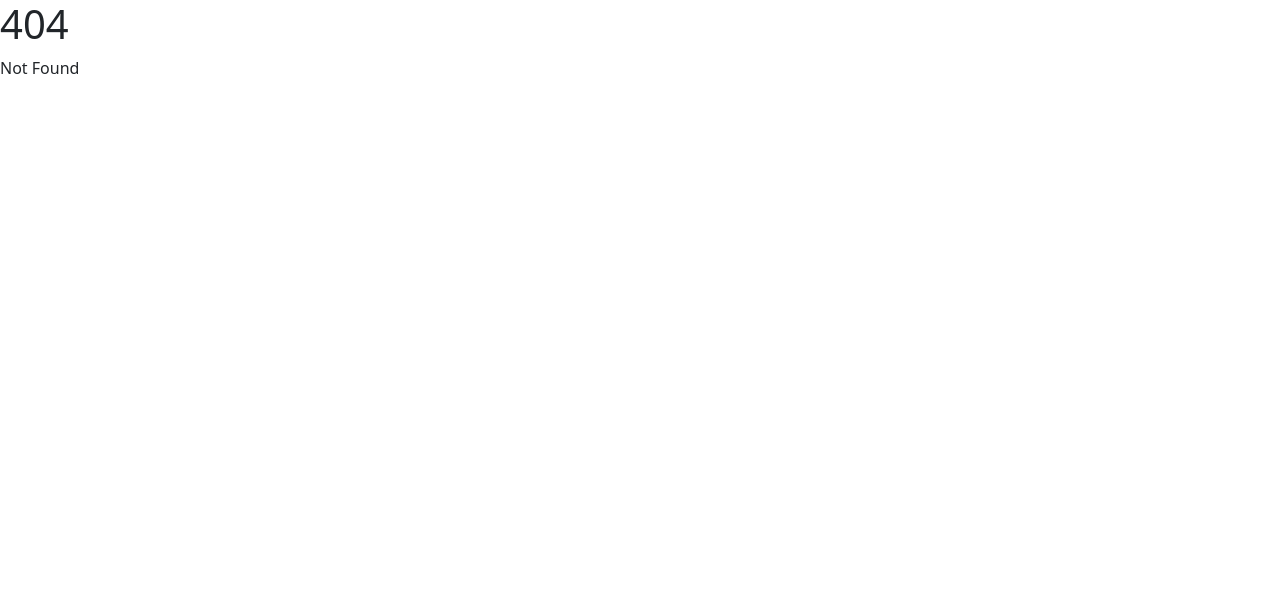
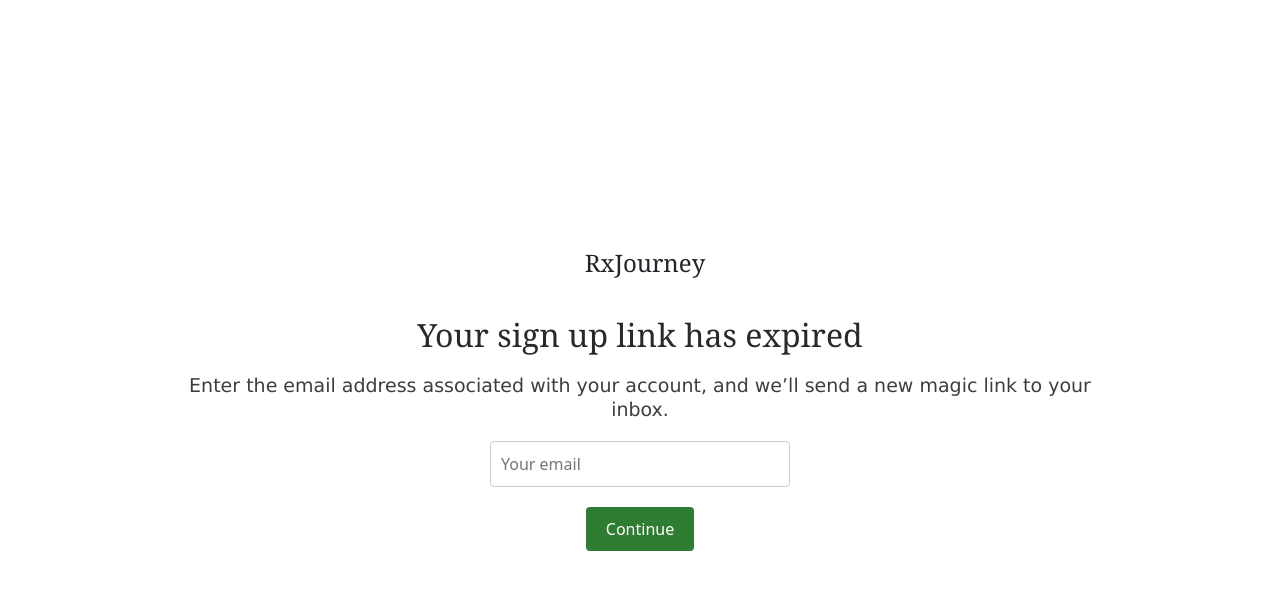
Before and after one commit to chistev/RxJourney, a SvelteKit app: page /confirm-email in a window 1280 px wide. Before the commit this address had no page. Shown: the top 590 px of the page. Built offline with nearby package versions, Linux system fonts and the light colour scheme.

Commit message:
Added the confirm-email route for conditionally rendering the appropriate block of code depending on if the token is valid or not; added a utils.js for fetchCsrfToken, validateEmail, checkEmail

```diff
--- /dev/null
+++ b/src/routes/confirm-email/+page.js
@@ -0,0 +1,19 @@
+export async function load({ url }) {
+    const token = url.searchParams.get('token');
+    console.log('Token:', token);
+
+    if (!token) {
+        return { valid: false };
+    }
+
+    const res = await fetch(`http://localhost:8000/validate-token/${token}`);
+    console.log('Fetch Response:', res);
+
+    if (res.ok) {
+        const data = await res.json();
+        console.log('Response Data:', data);
+        return { valid: data.valid, formData: data.data };
+    } else {
+        return { valid: false };
+    }
+}
--- /dev/null
+++ b/src/routes/confirm-email/+page.svelte
@@ -0,0 +1,189 @@
+<script>
+  import { fetchCsrfToken, validateEmail, checkEmail } from '../../utils'
+  export let data; // Import the data prop
+
+  let { valid, formData } = data; // Destructure the data prop
+  let email = '';
+  let emailError = '';
+  let csrfToken = '';
+  let emailExistsError = '';
+  let loading = false;
+
+  async function handleContinue() {
+    emailError = validateEmail(email);
+    if (!emailError) {
+      loading = true;
+      try {
+        csrfToken = await fetchCsrfToken();
+        const data = await checkEmail(email, csrfToken);
+
+        if (data.exists) {
+          emailExistsError = 'This email address is already registered.';
+        } else {
+          emailExistsError = '';
+          alert(`A new magic link has been sent to ${email}.`);
+          window.location.href = '/';
+        }
+      } catch (error) {
+        console.error('Error:', error);
+      } finally {
+        loading = false;
+      }
+    }
+  }
+</script>
+
+<style>
+  .container {
+    display: flex;
+    flex-direction: column;
+    align-items: center;
+    justify-content: center;
+    height: 100vh;
+    text-align: center;
+    background-color: #fff;
+    padding: 20px;
+  }
+
+  .header {
+    display: flex;
+    align-items: center;
+    margin-bottom: 20px;
+  }
+
+  .header h1 {
+    margin-left: 10px;
+    font-size: 24px;
+    font-weight: 500;
+  }
+
+  h1 {
+    font-size: 32px;
+    margin-bottom: 20px;
+    font-family: Georgia, 'Times New Roman', Times, serif;
+  }
+
+  p {
+    margin-bottom: 20px;
+    font-size: 19px;
+    font-family: 'Lucida Sans', 'Lucida Sans Regular', 'Lucida Grande', 'Lucida Sans Unicode', Geneva, Verdana, sans-serif;
+  }
+
+  form {
+    display: flex;
+    flex-direction: column;
+    align-items: center;
+  }
+
+  input[type="email"], input[type="text"] {
+    width: 300px;
+    max-width: 100%;
+    padding: 10px;
+    margin-bottom: 20px;
+    border: 1px solid #ccc;
+    border-radius: 4px;
+  }
+
+  button {
+    background-color: #2e7d32;
+    color: white;
+    padding: 10px 20px;
+    border: none;
+    border-radius: 4px;
+    cursor: pointer;
+    font-size: 16px;
+  }
+
+  button:hover {
+    background-color: #276f2a;
+  }
+
+  .error-message {
+    color: red;
+    font-size: 14px;
+    margin-top: 5px;
+  }
+
+  .loading {
+    color: #555;
+    font-size: 16px;
+    margin-top: 10px;
+  }
+
+  .expired-header {
+    font-family: Georgia, 'Times New Roman', Times, serif;
+    font-weight: 500;
+    font-size: 32px;
+    line-height: 36px;
+    color: rgba(0, 0, 0, 0.84);
+  }
+
+  .expired-paragraph {
+    font-family: 'Lucida Sans', 'Lucida Sans Regular', 'Lucida Grande', 'Lucida Sans Unicode', Geneva, Verdana, sans-serif;
+    font-weight: 400;
+    font-size: 19px;
+    line-height: 24px;
+    color: rgba(0, 0, 0, 0.76);
+    width: 85%;
+    margin-bottom: 20px;
+  }
+
+  .input-container {
+    margin-bottom: 20px;
+    text-align: left;
+    width: 100%;
+    display: flex;
+    flex-direction: column;
+    align-items: center;
+  }
+
+  .input-container label {
+    display: block;
+    margin-bottom: 5px;
+    font-size: 16px;
+    font-weight: 500;
+  }
+</style>
+
+<div class="container">
+  <div class="header">
+    <h1><a href="/" style="text-decoration: none; color: inherit;">RxJourney</a></h1>
+  </div>
+
+  {#if valid}
+    <h1>Almost there!</h1>
+    <p>Finish creating your account so that you can upgrade to membership.</p>
+    <div class="input-container">
+      <label>Your full name</label>
+      <input type="text" value={formData} readonly />
+    </div>
+    <div class="input-container">
+      <label>Your email</label>
+      <input type="email" value={formData} readonly />
+    </div>
+    <button>Create account</button>
+  {:else}
+    <h1 class="expired-header">Your sign up link has expired</h1>
+    <p class="expired-paragraph">Enter the email address associated with your account, and we’ll send a new magic link to your inbox.</p>
+    <form on:submit|preventDefault={handleContinue}>
+      <input
+        type="email"
+        name="email"
+        placeholder="Your email"
+        bind:value={email}
+        class:invalid={emailError || emailExistsError}
+        required
+      />
+      {#if emailError}
+        <div class="error-message">{emailError}</div>
+      {/if}
+      {#if emailExistsError}
+        <div class="error-message">{emailExistsError}</div>
+      {/if}
+      {#if loading}
+        <div class="loading">Checking email... Please wait.</div>
+      {/if}
+      <button type="submit">Continue</button>
+    </form>
+  {/if}
+</div>
--- /dev/null
+++ b/src/utils.js
@@ -0,0 +1,48 @@
+export async function fetchCsrfToken() {
+    try {
+      const response = await fetch('http://localhost:8000/get-csrf-token/', {
+        method: 'GET',
+        credentials: 'include'
+      });
+
+      if (!response.ok) {
+        throw new Error('Failed to fetch CSRF token');
+      }
+
+      const data = await response.json();
+      return data.csrfToken;
+    } catch (error) {
+      console.error('Error fetching CSRF token:', error);
+    }
+  }
+
+  export function validateEmail(email) {
+    const emailPattern = /^[^\s@]+@[^\s@]+\.[^\s@]+$/;
+    if (!emailPattern.test(email)) {
+      return 'Please enter a valid email address.';
+    }
+    return '';
+  }
+
+  export async function checkEmail(email, csrfToken) {
+    if (!csrfToken) {
+      csrfToken = await fetchCsrfToken();
+    }
+
+    const response = await fetch('http://localhost:8000/check-email/', {
+      method: 'POST',
+      headers: {
+        'Content-Type': 'application/json',
+        'X-CSRFToken': csrfToken,
+      },
+      credentials: 'include',
+      body: JSON.stringify({ email: email }),
+    });
+
+    if (!response.ok) {
+      throw new Error('Network response was not ok');
+    }
+
+    const data = await response.json();
+    return data;
+  }
```
Also changed, not shown: src/components/Modal.svelte (+4 -54 lines).
